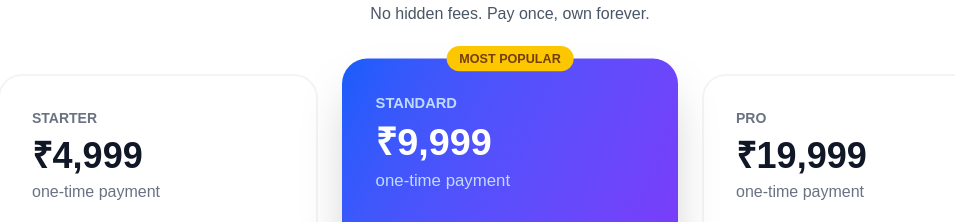
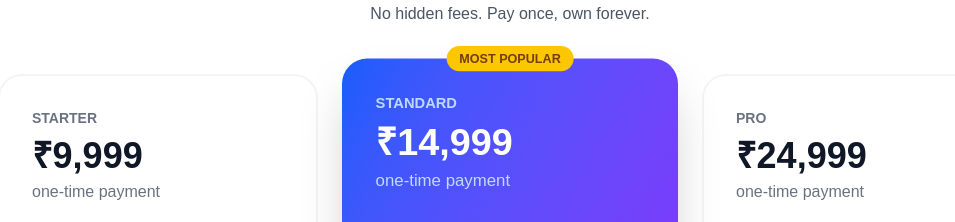
Before and after one commit to b24repo/sitesbanao, a Next.js app: page / in a window 1280 px wide. Shown: the part 1940-2162 px from the top of the page, without its empty margins (130-1085 px from the left). Built offline with nearby package versions, Linux system fonts and the light colour scheme.

Commit message:
chore: update pricing - Starter ₹9,999 / Standard ₹14,999 / Pro ₹24,999

```diff
--- a/app/indore/layout.tsx
+++ b/app/indore/layout.tsx
@@ -7,7 +7,7 @@ const jsonLd = {
   telephone: "+91-82099-04262",
   areaServed: { "@type": "City", name: "Indore", containedInPlace: { "@type": "State", name: "Madhya Pradesh" } },
   address: { "@type": "PostalAddress", addressLocality: "Indore", addressRegion: "Madhya Pradesh", addressCountry: "IN" },
-  priceRange: "₹4,999 - ₹19,999",
+  priceRange: "₹9,999 - ₹24,999",
 };
 
 export default function IndoreLayout({ children }: { children: React.ReactNode }) {
--- a/app/jaipur/layout.tsx
+++ b/app/jaipur/layout.tsx
@@ -7,7 +7,7 @@ const jsonLd = {
   telephone: "+91-82099-04262",
   areaServed: { "@type": "City", name: "Jaipur", containedInPlace: { "@type": "State", name: "Rajasthan" } },
   address: { "@type": "PostalAddress", addressLocality: "Jaipur", addressRegion: "Rajasthan", addressCountry: "IN" },
-  priceRange: "₹4,999 - ₹19,999",
+  priceRange: "₹9,999 - ₹24,999",
 };
 
 export default function JaipurLayout({ children }: { children: React.ReactNode }) {
--- a/app/layout.tsx
+++ b/app/layout.tsx
@@ -180,7 +180,7 @@ const jsonLd = {
           name: "How much does a website cost for a small business in India?",
           acceptedAnswer: {
             "@type": "Answer",
-            text: "At SitesBanao, professional websites for small businesses start at just ₹4,999 for a single-page site. Multi-page sites start at ₹9,999, and full-featured sites with booking/payment start at ₹19,999. All prices include mobile-responsive design, WhatsApp integration, and Google Maps.",
+            text: "At SitesBanao, professional websites for small businesses start at just ₹9,999 for a single-page site. Multi-page sites start at ₹14,999, and full-featured sites with booking/payment start at ₹24,999. All prices include mobile-responsive design, WhatsApp integration, and Google Maps.",
           },
         },
         {
--- a/app/page.tsx
+++ b/app/page.tsx
@@ -158,7 +158,7 @@ export default function Home() {
             {/* Basic */}
             <div className="bg-white rounded-3xl p-8 border-2 border-gray-100 hover:border-blue-200 transition">
               <div className="text-sm font-semibold text-gray-500 mb-2">STARTER</div>
-              <div className="text-4xl font-bold text-gray-900 mb-1">₹4,999</div>
+              <div className="text-4xl font-bold text-gray-900 mb-1">₹9,999</div>
               <div className="text-gray-500 mb-6">one-time payment</div>
               <ul className="space-y-3 mb-8">
                 {[
@@ -176,7 +176,7 @@ export default function Home() {
                 ))}
               </ul>
               <a
-                href="https://wa.me/918209904262?text=Hi!%20I%20want%20the%20Starter%20package%20(₹4,999)"
+                href="https://wa.me/918209904262?text=Hi!%20I%20want%20the%20Starter%20package%20(₹9,999)"
                 className="block w-full bg-gray-100 hover:bg-gray-200 text-gray-800 py-3 rounded-xl font-semibold text-center transition"
               >
                 Get Started
@@ -189,7 +189,7 @@ export default function Home() {
                 MOST POPULAR
               </div>
               <div className="text-sm font-semibold text-blue-200 mb-2">STANDARD</div>
-              <div className="text-4xl font-bold mb-1">₹9,999</div>
+              <div className="text-4xl font-bold mb-1">₹14,999</div>
               <div className="text-blue-200 mb-6">one-time payment</div>
               <ul className="space-y-3 mb-8">
                 {[
@@ -209,7 +209,7 @@ export default function Home() {
                 ))}
               </ul>
               <a
-                href="https://wa.me/918209904262?text=Hi!%20I%20want%20the%20Standard%20package%20(₹9,999)"
+                href="https://wa.me/918209904262?text=Hi!%20I%20want%20the%20Standard%20package%20(₹14,999)"
                 className="block w-full bg-white text-blue-600 py-3 rounded-xl font-bold text-center hover:bg-blue-50 transition"
               >
                 Get Started
@@ -219,7 +219,7 @@ export default function Home() {
             {/* Pro */}
             <div className="bg-white rounded-3xl p-8 border-2 border-gray-100 hover:border-purple-200 transition">
               <div className="text-sm font-semibold text-gray-500 mb-2">PRO</div>
-              <div className="text-4xl font-bold text-gray-900 mb-1">₹19,999</div>
+              <div className="text-4xl font-bold text-gray-900 mb-1">₹24,999</div>
               <div className="text-gray-500 mb-6">one-time payment</div>
               <ul className="space-y-3 mb-8">
                 {[
@@ -240,7 +240,7 @@ export default function Home() {
                 ))}
               </ul>
               <a
-                href="https://wa.me/918209904262?text=Hi!%20I%20want%20the%20Pro%20package%20(₹19,999)"
+                href="https://wa.me/918209904262?text=Hi!%20I%20want%20the%20Pro%20package%20(₹24,999)"
                 className="block w-full bg-gray-100 hover:bg-gray-200 text-gray-800 py-3 rounded-xl font-semibold text-center transition"
               >
                 Get Started
@@ -409,9 +409,9 @@ export default function Home() {
             <div>
               <h4 className="font-bold mb-4">Pricing</h4>
               <ul className="space-y-2 text-gray-400 text-sm">
-                <li>Starter - ₹4,999</li>
-                <li>Standard - ₹9,999</li>
-                <li>Pro - ₹19,999</li>
+                <li>Starter - ₹9,999</li>
+                <li>Standard - ₹14,999</li>
+                <li>Pro - ₹24,999</li>
               </ul>
             </div>
             <div>
```
